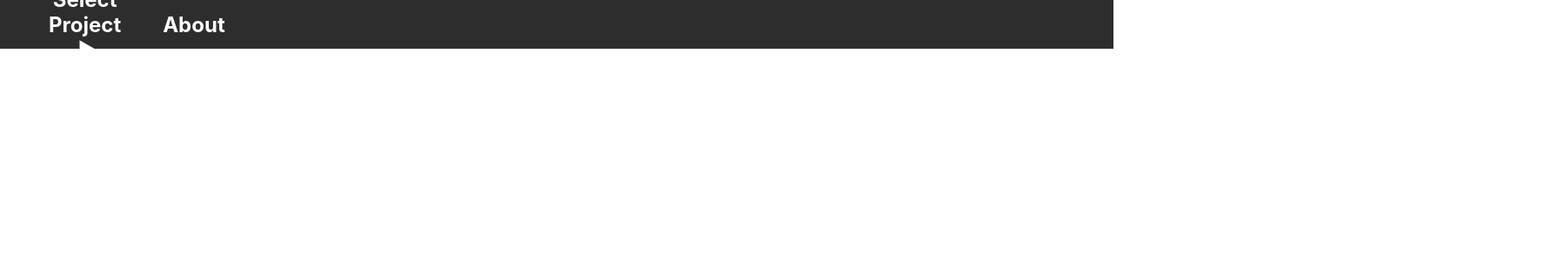
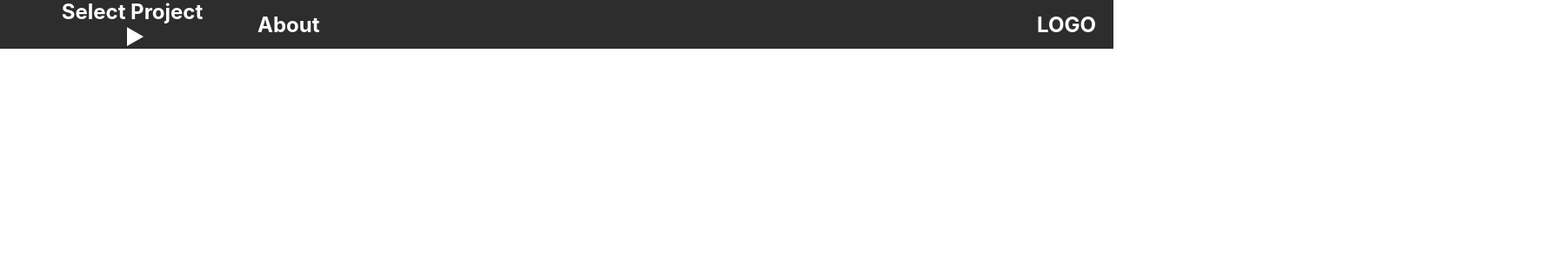
Before and after one commit to Toam10/AppleSeedsTodo, a React (Create React App) app in the folder frontend/: page / in a window 1280 px wide. Shown: the top 300 px of the page at 87% size, 1783 px wide, since content can reach past the window. Built offline with nearby package versions, Linux system fonts and the light colour scheme.

Commit message:
Navbar Basic design cleanup

```diff
--- a/frontend/src/Screens/GlobalComponents/Navbar/Components/Dropdown/Dropdown.css
+++ b/frontend/src/Screens/GlobalComponents/Navbar/Components/Dropdown/DefaultMode.css
@@ -1,7 +1,7 @@
-.dropdown{
-    width: 12rem;
+.defaultMode{
+    width: 192px;
 }
-.dropdown:hover{
+.defaultMode:hover{
     text-decoration: underline;
     cursor: pointer;
 }
--- /dev/null
+++ b/frontend/src/Screens/GlobalComponents/Navbar/Components/Dropdown/DefaultMode.tsx
@@ -0,0 +1,10 @@
+import React from "react";
+import './DefaultMode.css';
+
+function DefaultMode() {
+    return (
+        <h2 className='defaultMode'>Select Project &nbsp;&#9654;</h2>
+    );
+};
+
+export default DefaultMode;
--- a/frontend/src/Screens/GlobalComponents/Navbar/Components/Dropdown/Dropdown.tsx
+++ /dev/null
@@ -1,10 +0,0 @@
-import React from "react";
-import './Dropdown.css';
-
-function Dropdown() {
-    return (
-        <h2 className='dropdown'>Select Project &nbsp;&#9654;</h2>
-    );
-};
-
-export default Dropdown;
--- a/frontend/src/Screens/GlobalComponents/Navbar/Navbar.css
+++ b/frontend/src/Screens/GlobalComponents/Navbar/Navbar.css
@@ -1,26 +1,22 @@
-:root{
-    --navbarColor: #2D2D2D;
-    --navbarFontColor: #FFF;
-}
-*{
-    margin: 0;
-    padding: 0;
-    box-sizing: border-box;
-}
-
 .navbar{
-    background-color: var(--navbarColor);
-    color: var(--navbarFontColor);
+    background-color: var(--darkGrey);
+    color: var(--white);
     height: 56px;
     display: flex;
     align-items: center;
+    justify-content: space-between;
+    padding-left: 56px;
+}
+.leftSide{
+    display: flex;
+    align-items: center;
     gap: 48px;
-    padding-left: 56px;
+
 }
 .about:hover{
     text-decoration: underline;
     cursor: pointer;
 }
 .logo{
-    margin-left: 1408px;
+    padding-right: 20px;
 }
--- a/frontend/src/Screens/GlobalComponents/Navbar/Navbar.tsx
+++ b/frontend/src/Screens/GlobalComponents/Navbar/Navbar.tsx
@@ -1,13 +1,18 @@
 import React from 'react';
-import Dropdown from './Components/Dropdown/Dropdown';
+import DefaultMode from './Components/Dropdown/DefaultMode';
 import './Navbar.css';
+import '../../../Style/Colors.css'
 
 function Navbar() {
     return (
         <div className='navbar'>
-            <Dropdown />
-            <h2 className='about'>About</h2>
-            <h2 className='logo'>LOGO</h2>
+            <div className='leftSide'>
+                <DefaultMode />
+                <h2 className='about'>About</h2>
+            </div>
+            <div className='rightSide'>
+                <h2 className='logo'>LOGO</h2>
+            </div>
         </div>
     );
 };
--- /dev/null
+++ b/frontend/src/Style/Colors.css
@@ -0,0 +1,4 @@
+:root{
+    --darkGrey: #2d2d2d;
+    --white: #FFF;
+}
--- a/frontend/src/index.css
+++ b/frontend/src/index.css
@@ -1,3 +1,8 @@
+*{
+  margin: 0;
+  padding: 0;
+  box-sizing: border-box;
+}
 body {
   margin: 0;
   font-family: -apple-system, BlinkMacSystemFont, 'Segoe UI', 'Roboto', 'Oxygen',
```
Also changed, not shown: frontend/src/Screens/Navbar/Navbar.js (deleted, +0 -15 lines), frontend/src/Style/FontFamilies.css (added), frontend/src/Style/FontSize.css (added).
